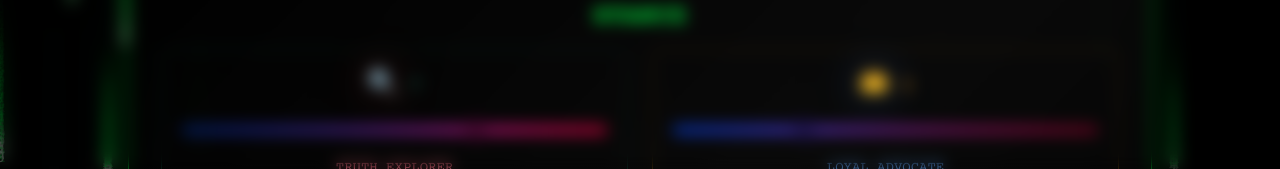
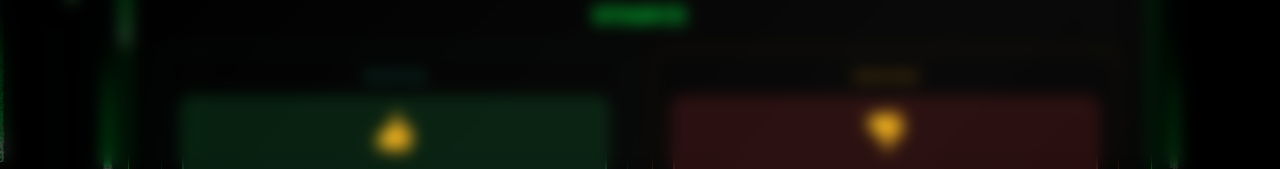
Before and after one commit to lokigod69/LLM-ARENA, a Next.js app: page / in a window 1280 px wide. Shown: the part 631-800 px from the top of the page. Built offline with nearby package versions, Linux system fonts and the light colour scheme; no server answers.

Commit message:
style changes

```diff
--- a/src/components/ControlPanel.tsx
+++ b/src/components/ControlPanel.tsx
@@ -1,6 +1,7 @@
 // Task 4.1 Complete: Matrix-style Control Panel for Debate Management
 // Cyberpunk-themed interface for monitoring debate flow and configuration
 // SIMPLIFIED: Only monitoring and configuration - no control buttons
+// PHASE 1 UI IMPROVEMENTS: Renamed "Max Turns" to "Total Turns" for clarity (keeps current logic, rounds implementation deferred to Phase 2)
 'use client';
 
 import { useState } from 'react';
@@ -63,7 +64,7 @@ const ControlPanel: React.FC<ControlPanelProps> = ({
                 htmlFor="max-turns"
                 className="block text-xl text-center font-matrix text-matrix-green/80 mb-4"
               >
-                Max Turns: <span className="text-2xl text-matrix-blue font-bold">{maxTurns}</span>
+                Total Turns: <span className="text-2xl text-matrix-blue font-bold">{maxTurns}</span>
               </label>
               <input
                 id="max-turns"
--- a/src/components/DualPersonalitySlider.tsx
+++ b/src/components/DualPersonalitySlider.tsx
@@ -4,10 +4,11 @@
 // Maintains Matrix cyberpunk theme and all personality features
 // EXTENSIVENESS FEATURE: Added response length control (1-5 levels) for each model
 // UI ENHANCEMENT: Removed headers, combined sections, simplified response length display
-// FINAL REFINEMENT: Unified layout with STANCE/SCOPE sections, single dice button at bottom, matching text sizes
-// EMOJI UPDATE: Added emojis to scope sliders for concise to academic spectrum
+// FINAL REFINEMENT: Unified layout with STANCE/RESPONSE DEPTH sections, single dice button at bottom, matching text sizes
+// EMOJI UPDATE: Added emojis to response depth sliders for concise to academic spectrum
 // PERSONA INTEGRATION: Displays effective slider ranges when a persona is active.
 // PERSONA-AWARE RANDOMIZE: Randomize button disabled when both personas selected, only randomizes non-persona sides when one persona selected, uses effective values for gradient colors to prevent color changes on persona sides.
+// PHASE 1 UI IMPROVEMENTS: Renamed "Scope" to "Response Depth", moved Pro/Con position buttons to top of stance cards with enhanced prominence, added disabled slider overlay with persona lock indicator (🔒 Locked to [Persona Name]'s stance), improved accessibility with aria-labels
 
 'use client';
 
@@ -290,6 +291,51 @@ export default function DualPersonalitySlider({
               className="bg-gradient-to-br from-matrix-dark to-matrix-darker p-5 rounded-lg border"
               style={{ borderColor: `${getModelColor(modelA.name)}40` }}
             >
+              {/* Model A Position Assignment - MOVED TO TOP */}
+              <div className="text-center mb-6">
+                <div
+                  className="text-xs mb-3 tracking-wider uppercase"
+                  style={{ color: getModelColor(modelA.name) }}
+                >
+                  POSITION
+                </div>
+                <motion.div
+                  className="cursor-pointer p-4 rounded-lg transition-all"
+                  style={{
+                    backgroundColor: modelA.position === 'pro'
+                      ? 'rgba(34, 197, 94, 0.15)'
+                      : 'rgba(239, 68, 68, 0.15)',
+                    border: `2px solid ${modelA.position === 'pro' ? 'rgba(34, 197, 94, 0.3)' : 'rgba(239, 68, 68, 0.3)'}`
+                  }}
+                  onClick={() => handlePositionToggle('A')}
+                  whileHover={!disabled ? { scale: 1.05 } : {}}
+                  whileTap={!disabled ? { scale: 0.95 } : {}}
+                  transition={{ duration: 0.2 }}
+                  aria-label={`Toggle Model A position (currently ${modelA.position})`}
+                >
+                  <motion.div
+                    className="text-4xl mb-2"
+                    key={modelA.position} // Re-animate when position changes
+                    initial={{ scale: 0, rotate: -180 }}
+                    animate={{ scale: 1, rotate: 0 }}
+                    transition={{ duration: 0.4, type: "spring", stiffness: 200 }}
+                  >
+                    {getPositionIcon(modelA.position)}
+                  </motion.div>
+                  <div
+                    className="text-base font-matrix tracking-wider font-bold"
+                    style={{ color: getPositionColor(modelA.position) }}
+                  >
+                    {modelA.position.toUpperCase()}
+                  </div>
+                </motion.div>
+              </div>
+
+              {/* Divider */}
+              <div className="mb-6">
+                <div className="h-px bg-gradient-to-r from-transparent via-matrix-green to-transparent opacity-50"></div>
+              </div>
+
               {/* Centered Icon and Level */}
               <div className="flex items-center justify-center gap-3 mb-4">
                 <motion.span
@@ -315,6 +361,16 @@ export default function DualPersonalitySlider({
 
               {/* Model A Slider */}
               <div className="relative mb-4">
+                {modelA.personaId && (
+                  <div className="absolute inset-0 z-10 flex items-center justify-center bg-matrix-black/60 rounded-lg pointer-events-none">
+                    <div className="text-center px-2">
+                      <div className="text-lg mb-1">🔒</div>
+                      <div className="text-xs font-matrix text-matrix-green/80">
+                        Locked to {PERSONAS[modelA.personaId].name}'s stance
+                      </div>
+                    </div>
+                  </div>
+                )}
                 <input
                   type="range"
                   min="0"
@@ -323,11 +379,14 @@ export default function DualPersonalitySlider({
                   onChange={handleModelAChange}
                   disabled={disabled || !!modelA.personaId}
                   className={`w-full h-2 bg-matrix-darker rounded-lg appearance-none slider-model-a ${
-                    disabled || !!modelA.personaId ? 'cursor-not-allowed opacity-50' : 'cursor-pointer'
+                    disabled || !!modelA.personaId ? 'cursor-not-allowed opacity-40' : 'cursor-pointer'
                   }`}
                   style={{
                     background: getBackgroundGradient(getEffectiveAgreeability(modelA)),
                   }}
+                  aria-label={modelA.personaId
+                    ? `Stance slider locked to persona: ${PERSONAS[modelA.personaId].name}`
+                    : 'Adjust Model A stance level'}
                 />
               </div>
 
@@ -351,49 +410,6 @@ export default function DualPersonalitySlider({
                   );
                 })()}
               </div>
-
-              {/* Green Divider */}
-              <div className="my-4">
-                <div className="h-px bg-gradient-to-r from-transparent via-matrix-green to-transparent opacity-50"></div>
-              </div>
-
-              {/* Model A Position Assignment */}
-              <div className="text-center">
-                <div
-                  className="text-xs mb-2 tracking-wider"
-                  style={{ color: getModelColor(modelA.name) }}
-                >
-                  POSITION
-                </div>
-                <motion.div
-                  className="cursor-pointer p-3 rounded-lg"
-                  style={{
-                    backgroundColor: modelA.position === 'pro'
-                      ? 'rgba(34, 197, 94, 0.1)'
-                      : 'rgba(239, 68, 68, 0.1)'
-                  }}
-                  onClick={() => handlePositionToggle('A')}
-                  whileHover={!disabled ? { scale: 1.1 } : {}}
-                  whileTap={!disabled ? { scale: 0.9 } : {}}
-                  transition={{ duration: 0.2 }}
-                >
-                  <motion.div
-                    className="text-3xl mb-1"
-                    key={modelA.position} // Re-animate when position changes
-                    initial={{ scale: 0, rotate: -180 }}
-                    animate={{ scale: 1, rotate: 0 }}
-                    transition={{ duration: 0.4, type: "spring", stiffness: 200 }}
-                  >
-                    {getPositionIcon(modelA.position)}
-                  </motion.div>
-                  <div
-                    className="text-sm font-matrix tracking-wider"
-                    style={{ color: getPositionColor(modelA.position) }}
-                  >
-                    {modelA.position.toUpperCase()}
-                  </div>
-                </motion.div>
-              </div>
             </div>
           </motion.div>
 
@@ -407,6 +423,56 @@ export default function DualPersonalitySlider({
               className="bg-gradient-to-br from-matrix-dark to-matrix-darker p-5 rounded-lg border"
               style={{ borderColor: `${getModelColor(modelB.name)}40` }}
             >
+              {/* Model B Position Assignment - MOVED TO TOP */}
+              <div className="text-center mb-6">
+                <div
+                  className="text-xs mb-3 tracking-wider uppercase"
+                  style={{ color: getModelColor(modelB.name) }}
+                >
+                  POSITION
+                </div>
+                <motion.div
+                  className="cursor-pointer p-4 rounded-lg transition-all"
+                  style={{
+                    backgroundColor: modelB.position === 'pro'
+                      ? 'rgba(34, 197, 94, 0.15)'
+                      : 'rgba(239, 68, 68, 0.15)',
+                    border: `2px solid ${modelB.position === 'pro' ? 'rgba(34, 197, 94, 0.3)' : 'rgba(239, 68, 68, 0.3)'}`
+                  }}
+                  onClick={() => handlePositionToggle('B')}
+                  whileHover={!disabled ? { scale: 1.05 } : {}}
+                  whileTap={!disabled ? { scale: 0.95 } : {}}
+                  transition={{ duration: 0.2 }}
+                  aria-label={`Toggle Model B position (currently ${modelB.position})`}
+                >
+                  <motion.div
+                    className="text-4xl mb-2"
+                    key={modelB.position} // Re-animate when position changes
+                    initial={{ scale: 0, rotate: -180 }}
+                    animate={{ scale: 1, rotate: 0 }}
+                    transition={{ duration: 0.4, type: "spring", stiffness: 200 }}
+                  >
+                    {getPositionIcon(modelB.position)}
+                  </motion.div>
+                  <div
+                    className="text-base font-matrix tracking-wider font-bold"
+                    style={{ color: getPositionColor(modelB.position) }}
+                  >
+                    {modelB.position.toUpperCase()}
+                  </div>
+                </motion.div>
+              </div>
+
+              {/* Divider */}
+              <div className="mb-6">
+                <div
+                  className="h-px bg-gradient-to-r from-transparent to-transparent opacity-50"
+                  style={{
+                    background: `linear-gradient(to right, transparent, ${getModelColor(modelB.name)}, transparent)`
+                  }}
+                ></div>
+              </div>
+
               {/* Centered Icon and Level */}
               <div className="flex items-center justify-center gap-3 mb-4">
                 <motion.span
@@ -432,6 +498,16 @@ export default function DualPersonalitySlider({
 
               {/* Model B Slider */}
               <div className="relative mb-4">
+                {modelB.personaId && (
+                  <div className="absolute inset-0 z-10 flex items-center justify-center bg-matrix-black/60 rounded-lg pointer-events-none">
+                    <div className="text-center px-2">
+                      <div className="text-lg mb-1">🔒</div>
+                      <div className="text-xs font-matrix text-matrix-green/80">
+                        Locked to {PERSONAS[modelB.personaId].name}'s stance
+                      </div>
+                    </div>
+                  </div>
+                )}
                 <input
                   type="range"
                   min="0"
@@ -440,11 +516,14 @@ export default function DualPersonalitySlider({
                   onChange={handleModelBChange}
                   disabled={disabled || !!modelB.personaId}
                   className={`w-full h-2 bg-matrix-darker rounded-lg appearance-none slider-model-b ${
-                    disabled || !!modelB.personaId ? 'cursor-not-allowed opacity-50' : 'cursor-pointer'
+                    disabled || !!modelB.personaId ? 'cursor-not-allowed opacity-40' : 'cursor-pointer'
                   }`}
                   style={{
                     background: getBackgroundGradient(getEffectiveAgreeability(modelB)),
                   }}
+                  aria-label={modelB.personaId
+                    ? `Stance slider locked to persona: ${PERSONAS[modelB.personaId].name}`
+                    : 'Adjust Model B stance level'}
                 />
               </div>
 
@@ -468,60 +547,12 @@ export default function DualPersonalitySlider({
                   );
                 })()}
               </div>
-
-              {/* Divider with Model B color */}
-              <div className="my-4">
-                <div
-                  className="h-px bg-gradient-to-r from-transparent to-transparent opacity-50"
-                  style={{
-                    background: `linear-gradient(to right, transparent, ${getModelColor(modelB.name)}, transparent)`
-                  }}
-                ></div>
-              </div>
-
-              {/* Model B Position Assignment */}
-              <div className="text-center">
-                <div
-                  className="text-xs mb-2 tracking-wider"
-                  style={{ color: getModelColor(modelB.name) }}
-                >
-                  POSITION
-                </div>
-                <motion.div
-                  className="cursor-pointer p-3 rounded-lg"
-                  style={{
-                    backgroundColor: modelB.position === 'pro'
-                      ? 'rgba(34, 197, 94, 0.1)'
-                      : 'rgba(239, 68, 68, 0.1)'
-                  }}
-                  onClick={() => handlePositionToggle('B')}
-                  whileHover={!disabled ? { scale: 1.1 } : {}}
-                  whileTap={!disabled ? { scale: 0.9 } : {}}
-                  transition={{ duration: 0.2 }}
-                >
-                  <motion.div
-                    className="text-3xl mb-1"
-                    key={modelB.position} // Re-animate when position changes
-                    initial={{ scale: 0, rotate: -180 }}
-                    animate={{ scale: 1, rotate: 0 }}
-                    transition={{ duration: 0.4, type: "spring", stiffness: 200 }}
-                  >
-                    {getPositionIcon(modelB.position)}
-                  </motion.div>
-                  <div
-                    className="text-sm font-matrix tracking-wider"
-                    style={{ color: getPositionColor(modelB.position) }}
-                  >
-                    {modelB.position.toUpperCase()}
-                  </div>
-                </motion.div>
-              </div>
             </div>
           </motion.div>
         </div>
       </motion.div>
 
-      {/* SCOPE Control Section */}
+      {/* RESPONSE DEPTH Control Section */}
       <motion.div
         className="mt-4"
         initial={{ opacity: 0, y: 20 }}
@@ -529,7 +560,7 @@ export default function DualPersonalitySlider({
         transition={{ duration: 0.5, delay: 0.3 }}
       >
         <h3 className="text-2xl font-matrix font-bold text-matrix-green text-center mb-4 tracking-wider">
-          SCOPE
+          RESPONSE DEPTH
         </h3>
 
         {/* Model A Extensiveness */}
```
Also changed, not shown: 1 other file (tests, documents, lock files or other folders).
